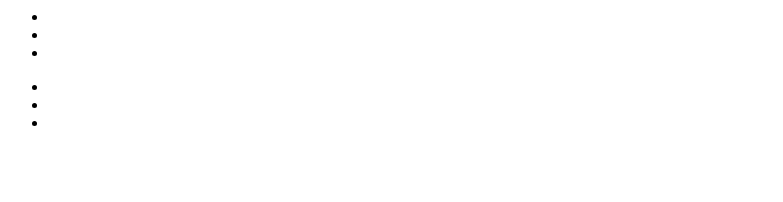
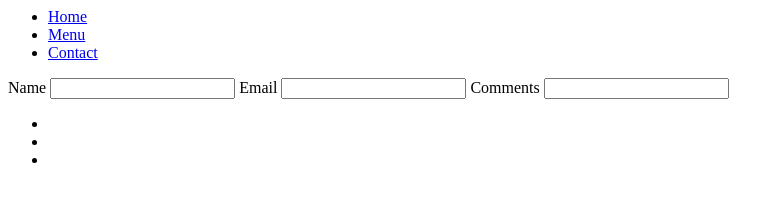
Before and after one commit to CStavnes1/chrisrestaurant, a plain HTML site: page contact.html in a window 1280 px wide. Shown: the whole page, without its empty margins (0-783 px from the left). Drawn offline with Linux system fonts and the light colour scheme.

Commit message:
added nav links

```diff
--- a/contact.html
+++ b/contact.html
@@ -9,13 +9,29 @@
             <h1></h1>
             <nav>
                 <ul>
-                    <li><a href=""></a></li>
-                    <li><a href=""></a></li>
-                    <li><a href=""></a></li>
+                    <li><a href="index.html">Home</a></li>
+                    <li><a href="menu.html">Menu</a></li>
+                    <li><a href="#">Contact</a></li>
                 </ul>
             </nav>
         </header>
-        <main></main>
+        <main>
+            <p></p>
+            <form>
+                <label>
+                    Name
+                    <input type="text">
+                </label>
+                <label>
+                    Email
+                    <input type="text">
+                </label>
+                <label>
+                    Comments
+                    <input type="textarea">
+                </label>
+            </form>
+        </main>
         <footer>
             <div class="halfer"></div>
             <div class="halfer"></div>
```
Also changed, not shown: index.html (+3 -3 lines), menu.html (+3 -3 lines).
